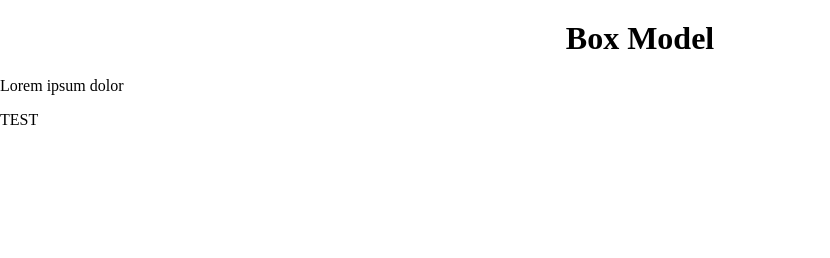
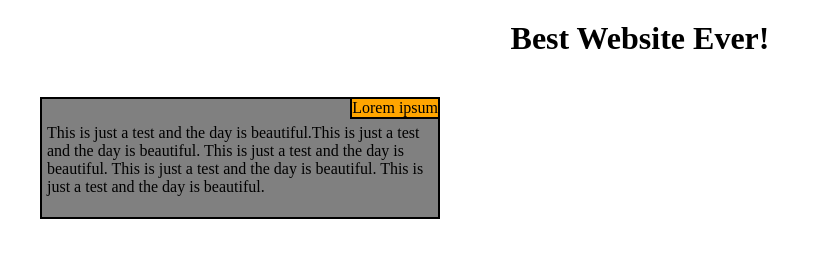
Before and after one commit to Grg2022/TEST, a plain HTML site: page index.html in a window 1280 px wide. Shown: the whole page, without its empty margins (0-830 px from the left). Drawn offline with Linux system fonts and the light colour scheme.

Commit message:
Update index.html

```diff
--- a/index.html
+++ b/index.html
@@ -5,15 +5,15 @@
 <title>Coursera Test 68</title>
 <link href="CSSStle.css" rel="stylesheet" >
 </head>
+<body>
 
-<body>
-<h1>Box Model</h1>
-<div id="box">
-    <div id="content">Lorem ipsum dolor </div>
+<h1>Best Website Ever!</h1>
+
+<div id="box1">
+    <div id="content_title">Lorem ipsum </div>
+    <p id="content_box1">This is just a test and the day is beautiful.This is just a test and the day is beautiful. This is just a test and the day is beautiful. This is just a test and the day is beautiful. This is just a test and the day is beautiful.  </p>
 </div>
 
-
-<p>TEST </p>
 </body>
 
 
```
